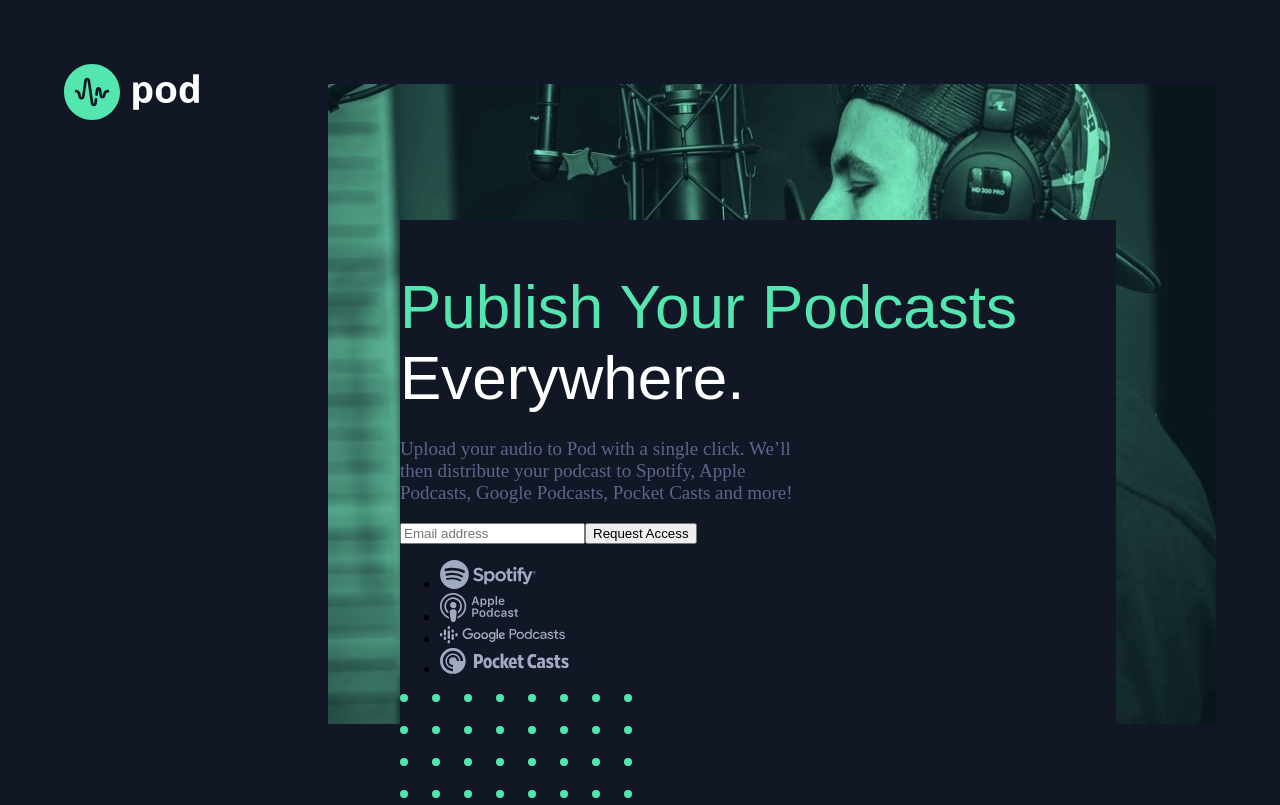
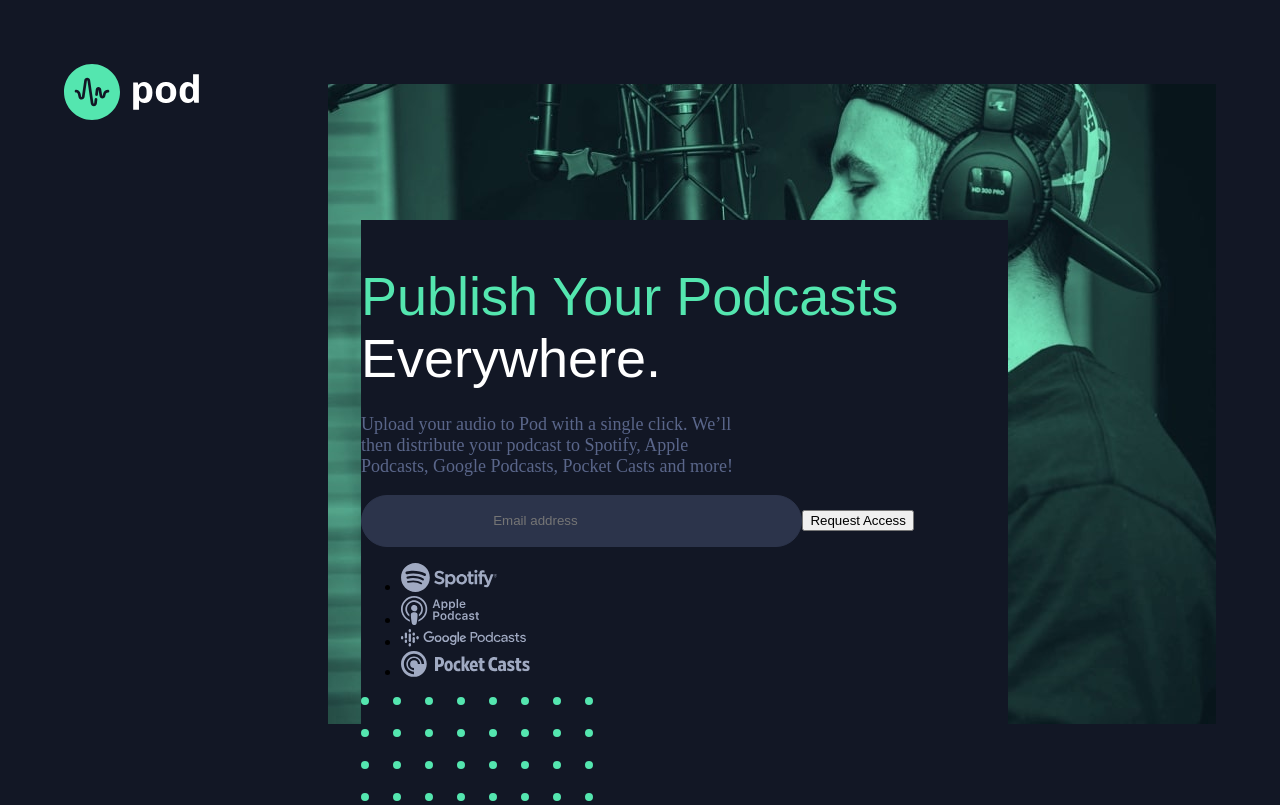
Before and after one commit to Iconians/Pod-landing-page, a plain HTML site: page index.html in a window 1280 px wide. Drawn offline with Linux system fonts and the light colour scheme; a web font is replaced by a local one.

Commit message:
designed email submission input

```diff
--- a/CSS/styles.css
+++ b/CSS/styles.css
@@ -1,4 +1,7 @@
-.site-wrapper {max-width: 1600px;}
+.site-wrapper {
+  max-width: 1200px;
+  margin: auto
+}
 
 .brand {
   display: flex;
@@ -14,8 +17,8 @@
   background-color: var(--bg);
   position: absolute;
   top: 220px;
-  left: 400px;
-  width: 716px;
+  left: 361px;
+  width: 647px;
 }
 
 .main-heading-text-green, .main-heading-text {
@@ -23,7 +26,7 @@
   color: var(--green);
   font-family: 'Chivo', sans-serif;
   font-weight: 100;
-  font-size: 62px;
+  font-size: 54px;
   margin-bottom: 0;
 }
 
@@ -36,7 +39,7 @@
 .main-text p {
   font-family: 'Chivo', 'san-serif';
   font-weight: 100;
-  font-size: 19px;
+  font-size: 18px;
   color: var(--grey);
 }
 
@@ -45,3 +48,22 @@
   display: inline-flex;
   align-items: center;
 }
+
+.email-input {
+  padding: 1.1rem 8.2rem;
+  background-color: var(--off-black);
+  border: 1px solid var(--off-black);
+  border-radius: 50rem;
+}
+
+.email-input:focus {outline: none;}
+
+.submission-btn {
+  position: absolute;
+  right: 5px;
+  background-color: var(--green);
+  padding: 0.8rem 1.8rem;
+  border-radius: 50rem;
+  border: 1px solid var(--green);
+  font-weight: 700;
+}
--- a/index.html
+++ b/index.html
@@ -35,7 +35,7 @@
         <div class="email-div">
           <label for="email submission">
           <input type="email" id="email" class="email-input" placeholder="Email address">
-          <button>Request Access</button>
+          <button class="submisison-btn">Request Access</button>
         </label>
         </div>
         <div>
```
